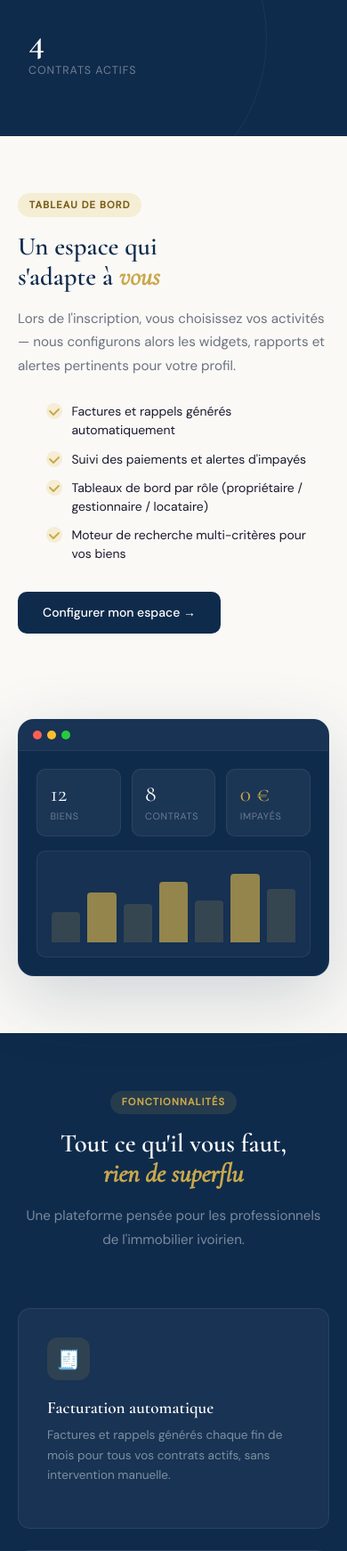
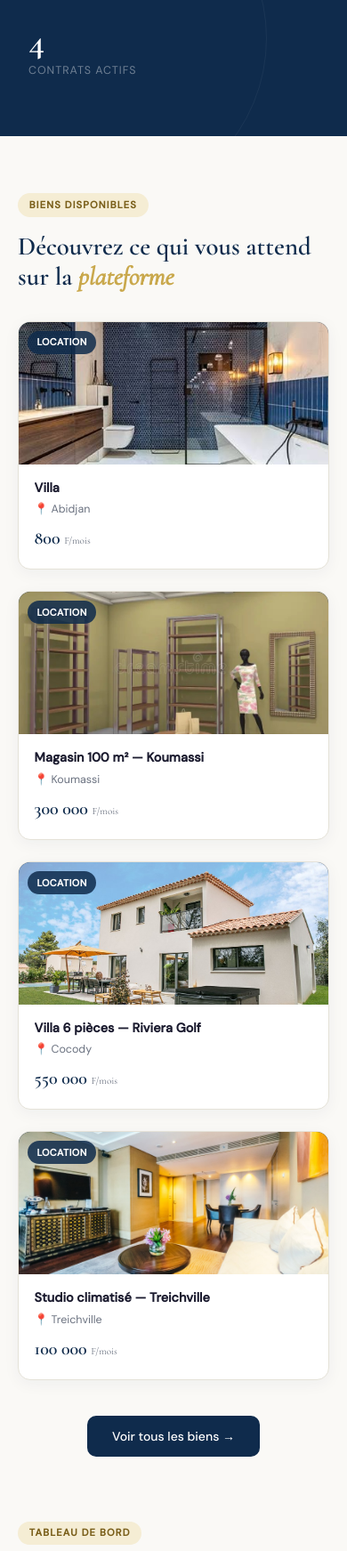
Before and after one commit to BintouDiaby/Projet_memoire, a Django app: page / in a window 390 px wide; the page is wider, and only the part inside the window is pictured. Shown: the part 715-2458 px from the top of that part at 89% size. Run offline with Django 5.2, Linux system fonts and the light colour scheme; data comes from the database, SQL or seed files in the repository; both versions use the stored data as it was after the commit; parts of the project's set-up code (start-up, migrations or seed data) failed here and were passed over; some libraries are stand-ins or nearby versions.

Commit message:
Ajouter une section "Biens à la une" sur la landing page
La landing page (mockup de dashboard, icônes génériques, témoignage
fictif) ne montrait aucun bien réel — on ne sentait pas le côté immobilier
de la plateforme. Ajout d'une section avec 4 vraies annonces (photo, ville,
prix) juste après le hero, tirées de la base de données.

Co-Authored-By: Claude Sonnet 5 <noreply@anthropic.com>

```diff
--- a/immobilier_config/urls.py
+++ b/immobilier_config/urls.py
@@ -63,12 +63,19 @@ def home(request):
         utilisateurs_count = Utilisateur.objects.count()
         biens_count = Bien.objects.count()
         contrats_count = Contrat.objects.filter(statut=Contrat.Statut.EN_COURS).count()
+        biens_vedette = (
+            Bien.objects.filter(statut=Bien.Statut.DISPONIBLE)
+            .exclude(photo_principale='').exclude(photo_principale__isnull=True)
+            .select_related('proprietaire__company')
+            .order_by('-date_creation')[:4]
+        )
         landing_context = {
             'stats': {
                 'utilisateurs_actifs': utilisateurs_count,
                 'biens_total': biens_count,
                 'contrats_actifs': contrats_count,
-            }
+            },
+            'biens_vedette': biens_vedette,
         }
         return render(request, 'landing.html', landing_context)
 
@@ -175,12 +182,19 @@ def landing_page(request):
     utilisateurs_count = Utilisateur.objects.count()
     biens_count = Bien.objects.count()
     contrats_count = Contrat.objects.filter(statut=Contrat.Statut.EN_COURS).count()
+    biens_vedette = (
+        Bien.objects.filter(statut=Bien.Statut.DISPONIBLE)
+        .exclude(photo_principale='').exclude(photo_principale__isnull=True)
+        .select_related('proprietaire__company')
+        .order_by('-date_creation')[:4]
+    )
     context = {
         'stats': {
             'utilisateurs_actifs': utilisateurs_count,
             'biens_total': biens_count,
             'contrats_actifs': contrats_count,
-        }
+        },
+        'biens_vedette': biens_vedette,
     }
     return render(request, 'landing.html', context)
 
--- a/templates/landing.html
+++ b/templates/landing.html
@@ -1,4 +1,5 @@
 {% extends "base.html" %}
+{% load humanize %}
 
 {% block title %}ImmoGérer — Gérez vos biens simplement{% endblock %}
 
@@ -536,10 +537,91 @@
     position: relative;
   }
 
+  /* ── BIENS À LA UNE ── */
+  .section-listings {
+    padding: 6rem 2rem 1rem;
+    max-width: 1100px;
+    margin: 0 auto;
+  }
+
+  .listings-grid {
+    display: grid;
+    grid-template-columns: repeat(auto-fit, minmax(230px, 1fr));
+    gap: 1.5rem;
+  }
+
+  .listing-card {
+    display: block;
+    background: #fff;
+    border: 1px solid var(--border);
+    border-radius: var(--r);
+    overflow: hidden;
+    text-decoration: none;
+    color: inherit;
+    box-shadow: 0 4px 18px rgba(15,43,76,0.05);
+    transition: transform 0.18s ease, box-shadow 0.18s ease;
+  }
+
+  .listing-card:hover {
+    transform: translateY(-4px);
+    box-shadow: 0 14px 34px rgba(15,43,76,0.13);
+    color: inherit;
+  }
+
+  .lc-img {
+    height: 160px;
+    background-size: cover;
+    background-position: center;
+    background-color: var(--navy);
+    position: relative;
+  }
+
+  .lc-tag {
+    position: absolute;
+    top: 10px;
+    left: 10px;
+    background: rgba(15,43,76,0.85);
+    color: #fff;
+    font-size: 0.68rem;
+    font-weight: 600;
+    letter-spacing: 0.04em;
+    text-transform: uppercase;
+    padding: 0.3rem 0.65rem;
+    border-radius: 99px;
+  }
+
+  .lc-body { padding: 1rem 1.1rem 1.2rem; }
+
+  .lc-title {
+    font-weight: 600;
+    font-size: 0.9rem;
+    color: var(--text);
+    margin-bottom: 4px;
+    white-space: nowrap;
+    overflow: hidden;
+    text-overflow: ellipsis;
+  }
+
+  .lc-loc {
+    font-size: 0.78rem;
+    color: var(--muted);
+    margin-bottom: 8px;
+  }
+
+  .lc-price {
+    font-family: 'Cormorant Garamond', serif;
+    font-weight: 600;
+    font-size: 1.25rem;
+    color: var(--navy);
+  }
+
+  .lc-price small { font-size: 0.7rem; font-weight: 400; color: var(--muted); }
+
   @media (max-width: 768px) {
     .hero-stats { gap: 1.5rem; flex-wrap: wrap; }
     .section-dashboard { padding: 4rem 1.25rem; }
     .section-features { padding: 4rem 1.25rem; }
+    .section-listings { padding: 4rem 1.25rem 0.5rem; }
   }
 </style>
 {% endblock %}
@@ -631,6 +713,34 @@
     </div>
   </div>
 </header>
+
+{% if biens_vedette %}
+<!-- ══ BIENS À LA UNE ══ -->
+<section class="section-listings">
+  <span class="section-tag">Biens disponibles</span>
+  <h2 class="section-title">Découvrez ce qui vous attend<br>sur la <em>plateforme</em></h2>
+  <div class="listings-grid" style="margin-top:2rem">
+    {% for bien in biens_vedette %}
+    <a href="/biens/{{ bien.id }}/" class="listing-card">
+      <div class="lc-img" style="background-image:url('{{ bien.photo_principale.url }}')">
+        <span class="lc-tag">{% if bien.transaction_type == 'vente' %}Vente{% elif bien.type_bien == 'terrain' %}Terrain{% else %}Location{% endif %}</span>
+      </div>
+      <div class="lc-body">
+        <div class="lc-title">{{ bien.titre }}</div>
+        <div class="lc-loc">📍 {% if bien.commune %}{{ bien.commune }}{% else %}{{ bien.ville }}{% endif %}</div>
+        <div class="lc-price">
+          {% if bien.transaction_type == 'vente' and bien.prix_vente %}{{ bien.prix_vente|floatformat:0|intcomma }} <small>F</small>
+          {% else %}{{ bien.prix_mensuel|floatformat:0|intcomma }} <small>F/mois</small>{% endif %}
+        </div>
+      </div>
+    </a>
+    {% endfor %}
+  </div>
+  <div style="text-align:center;margin-top:2.5rem">
+    <a href="/explorer/" class="btn-cta">Voir tous les biens →</a>
+  </div>
+</section>
+{% endif %}
 
 <!-- ══ DASHBOARD PREVIEW ══ -->
 <section class="section-dashboard">
```
Also changed, not shown: db.sqlite3.
